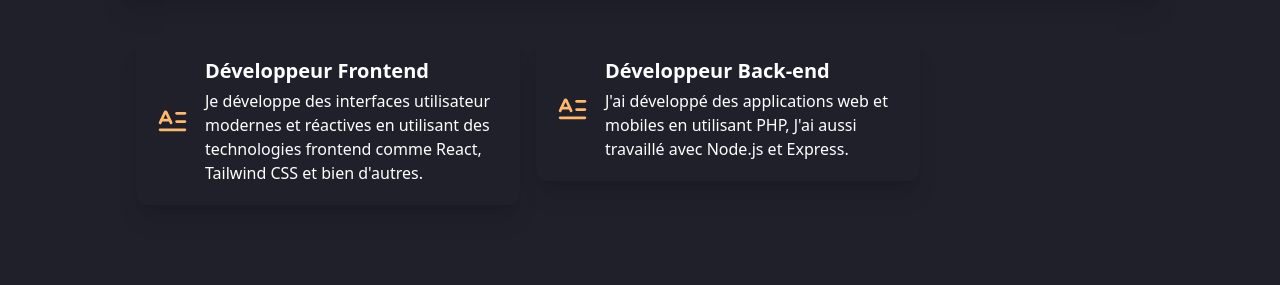
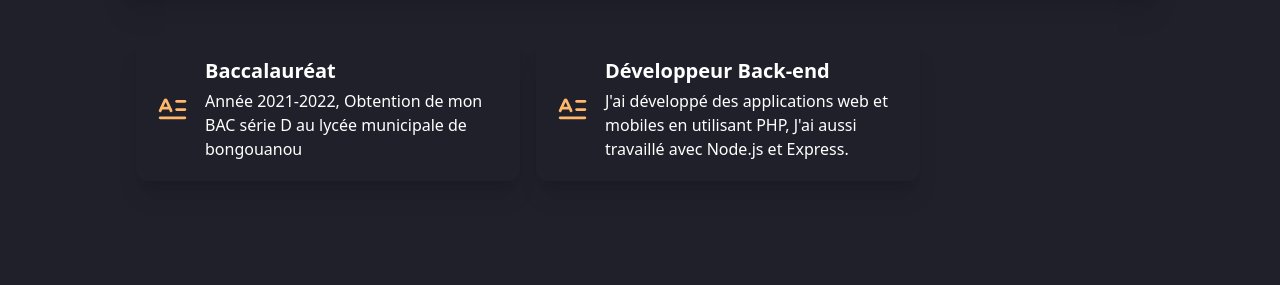
Before and after one commit to alexkoffi2004/portfolio-tailwind-new-project, a plain HTML site: page index.html in a window 1280 px wide. Shown: the part 855-1140 px from the top of the page. Drawn offline with nearby package versions, Linux system fonts and the light colour scheme.

Commit message:
debut de la deuxième partie de la section about

```diff
--- a/index.html
+++ b/index.html
@@ -60,7 +60,7 @@
 
   <!-- SECTION ABOUT -->
     <section class="bg-[#1F202A] text-white flex flex-col">
-      <div class="bg-base-300 py-10 mb-10 md:mb-32" id="About">
+      <div class="bg-base-300 py-10" id="About">
         <h1 class="uppercase font-bold mb-5 text-center text-3xl ">
           A propos
         </h1>
@@ -110,11 +110,10 @@
 
                               <div class="md:ml-4 text-center md:text-left">
                                   <h2 class="text-xl font-bold mb-1">
-                                    Développeur Frontend
+                                    Baccalauréat
                                   </h2>
                                   <p>
-                                      Je développe des interfaces utilisateur modernes et réactives en utilisant
-                                      des technologies frontend comme React, Tailwind CSS et bien d'autres.
+                                      Année 2021-2022, Obtention de mon BAC série D au lycée municipale de bongouanou
                                   </p>
                               </div>
 
```
